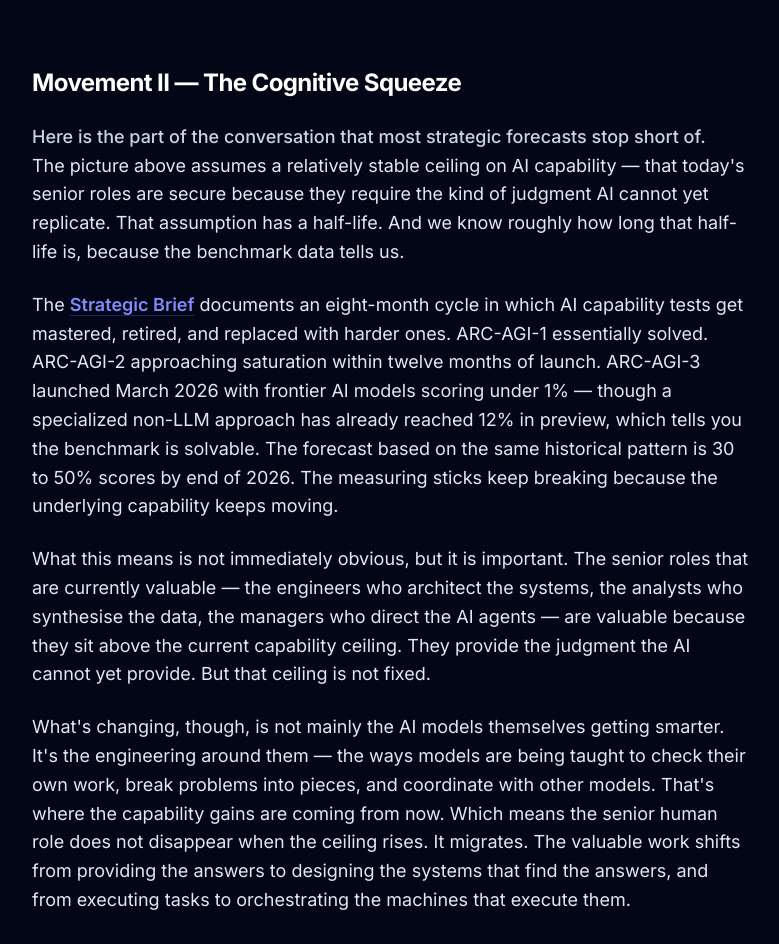
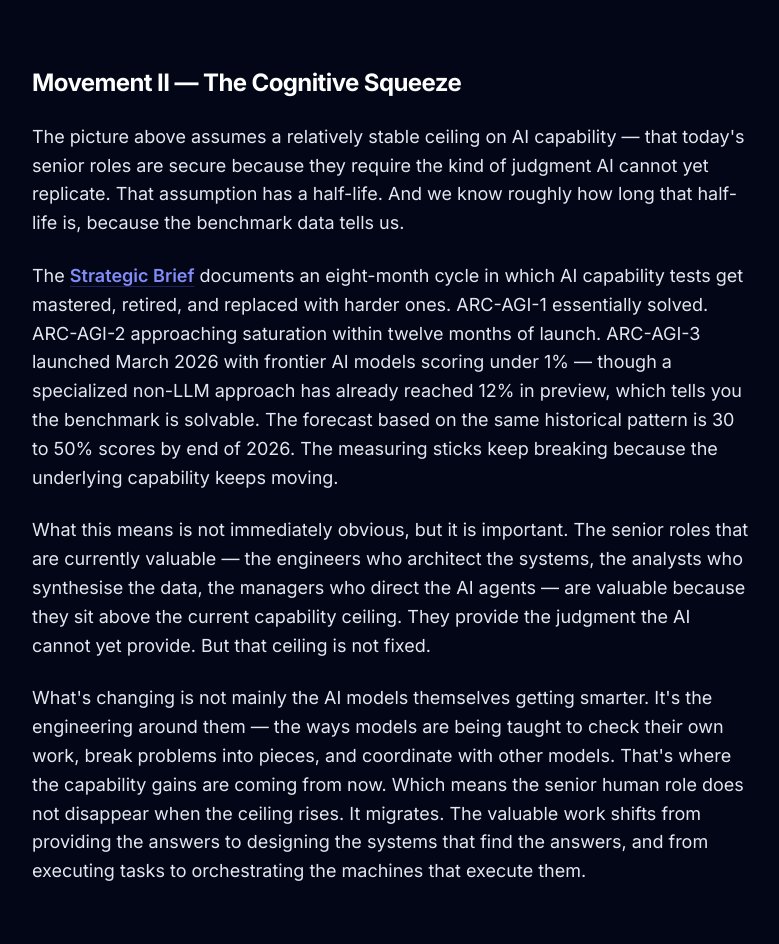
Before and after one commit to ADevBelgie/after-the-intelligence-flood, a React (Vite) app: page /en in a window 1280 px wide. Shown: the part 2748-3692 px from the top of the page, without its empty margins (248-1027 px from the left). Built offline with nearby package versions, Linux system fonts and the light colour scheme.

Commit message:
final Act I content parity and editorial refinements

```diff
--- a/src/data/translations.js
+++ b/src/data/translations.js
@@ -90,11 +90,6 @@ export const translations = {
           },
           {
             type: "p",
-            className: "font-medium text-slate-300",
-            text: "Here is the part of the conversation that most strategic forecasts stop short of."
-          },
-          {
-            type: "p",
             text: "The picture above assumes a relatively stable ceiling on AI capability \u2014 that today's senior roles are secure because they require the kind of judgment AI cannot yet replicate. That assumption has a half-life. And we know roughly how long that half-life is, because the benchmark data tells us."
           },
           {
@@ -108,7 +103,7 @@ export const translations = {
           },
           {
             type: "p",
-            text: "What's changing, though, is not mainly the AI models themselves getting smarter. It's the engineering around them \u2014 the ways models are being taught to check their own work, break problems into pieces, and coordinate with other models. That's where the capability gains are coming from now. Which means the senior human role does not disappear when the ceiling rises. It migrates. The valuable work shifts from providing the answers to designing the systems that find the answers, and from executing tasks to orchestrating the machines that execute them."
+            text: "What's changing is not mainly the AI models themselves getting smarter. It's the engineering around them \u2014 the ways models are being taught to check their own work, break problems into pieces, and coordinate with other models. That's where the capability gains are coming from now. Which means the senior human role does not disappear when the ceiling rises. It migrates. The valuable work shifts from providing the answers to designing the systems that find the answers, and from executing tasks to orchestrating the machines that execute them."
           },
           {
             type: "quote",
@@ -528,11 +523,6 @@ export const translations = {
           },
           {
             type: "p",
-            className: "font-medium text-slate-300",
-            text: "Hier komt het deel van het gesprek waar de meeste strategische voorspellingen bij stilhouden."
-          },
-          {
-            type: "p",
             text: "Het beeld hierboven veronderstelt een betrekkelijk stabiel plafond voor AI-capaciteit \u2014 dat de senior rollen van vandaag veilig zijn omdat zij het soort oordeel vereisen dat AI nog niet kan reproduceren. Die veronderstelling heeft een halfwaardetijd. En wij weten ongeveer hoe lang die halfwaardetijd is, want de benchmark-data vertellen ons dat."
           },
           {
@@ -546,7 +536,7 @@ export const translations = {
           },
           {
             type: "p",
-            text: "Wat verandert, is echter niet zozeer dat de AI-modellen zelf slimmer worden. Het zijn de engineering eromheen \u2014 de manieren waarop modellen worden geleerd hun eigen werk te controleren, problemen op te splitsen en met andere modellen samen te werken. D\u00e1\u00e1r komen de capaciteitswinsten nu vandaan. Wat betekent dat de senior menselijke rol niet verdwijnt wanneer het plafond stijgt. Hij verschuift. Het waardevolle werk beweegt van het leveren van de antwoorden naar het ontwerpen van de systemen die de antwoorden vinden, en van het uitvoeren van taken naar het orkestreren van de machines die ze uitvoeren."
+            text: "Wat verandert is niet zozeer dat de AI-modellen zelf slimmer worden. Het zijn de engineering eromheen \u2014 de manieren waarop modellen worden geleerd hun eigen werk te controleren, problemen op te splitsen en met andere modellen samen te werken. D\u00e1\u00e1r komen de capaciteitswinsten nu vandaan. Wat betekent dat de senior menselijke rol niet verdwijnt wanneer het plafond stijgt. Hij verschuift. Het waardevolle werk beweegt van het leveren van de antwoorden naar het ontwerpen van de systemen die de antwoorden vinden, en van het uitvoeren van taken naar het orkestreren van de machines die ze uitvoeren."
           },
           {
             type: "quote",
```
